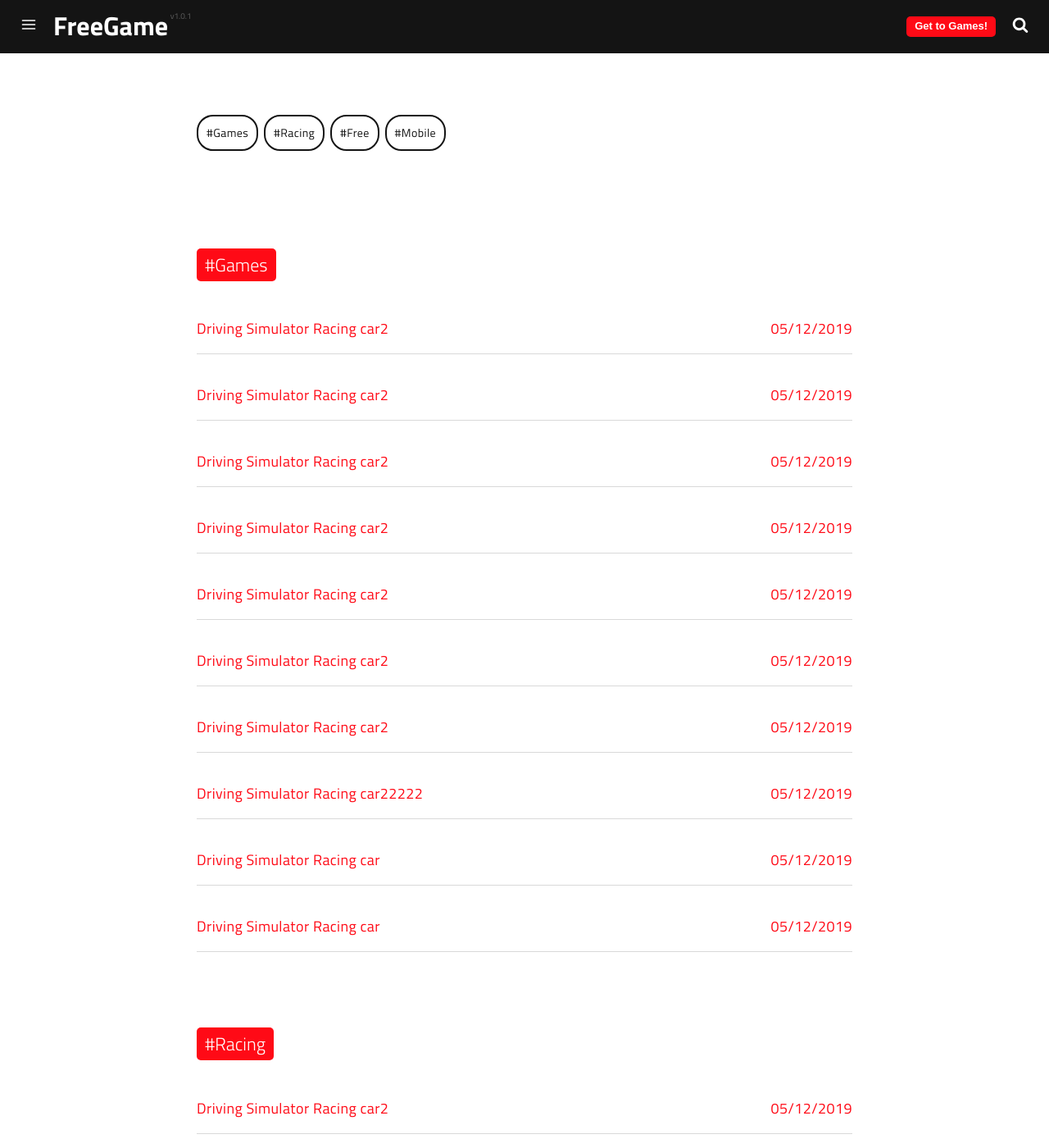
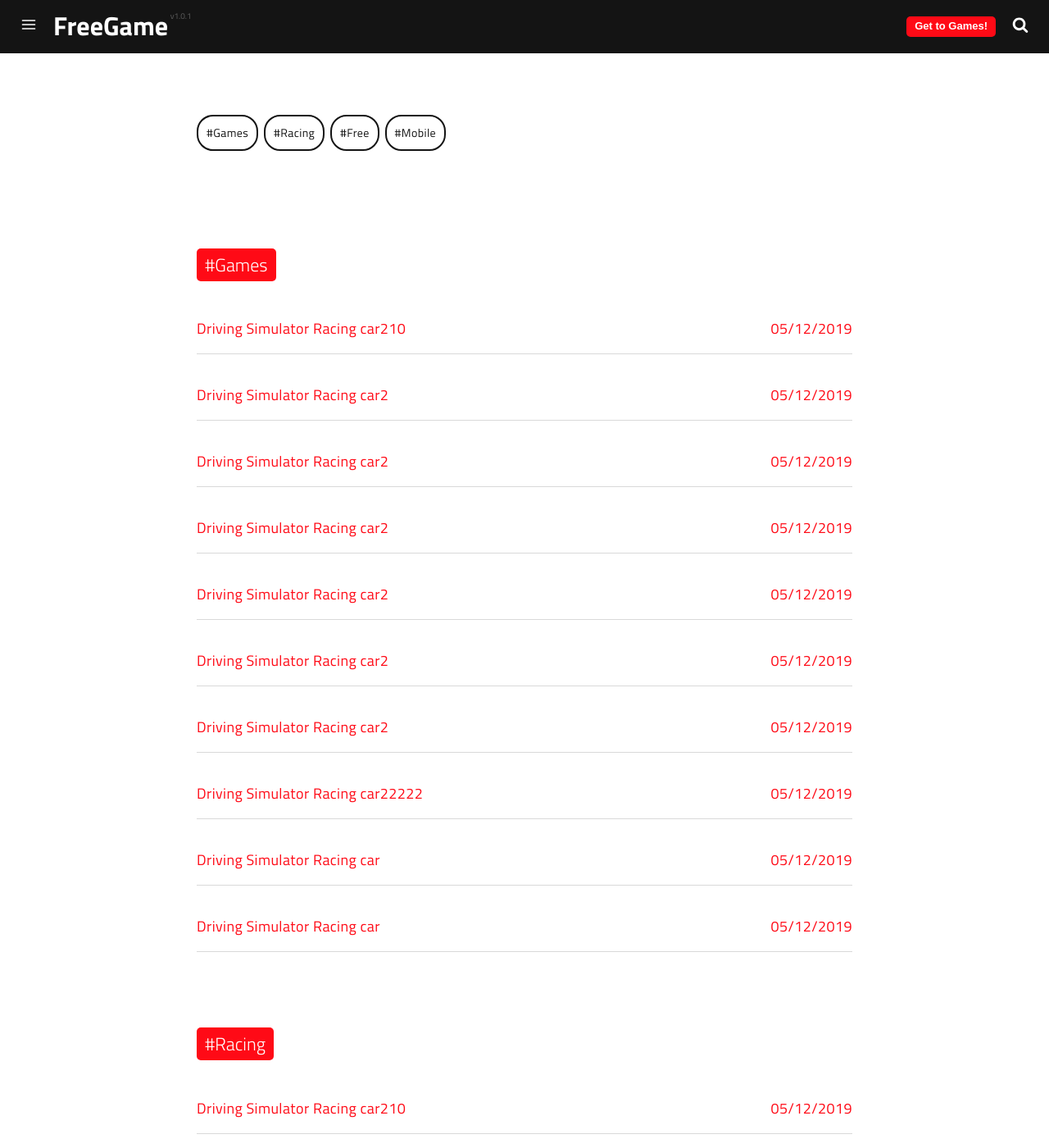
Before and after one commit to MyFreeGame/MyFreeGame.github.io, a Jekyll site: the page built from tags.html, in a window 1280 px wide and 1400 px high. Shown: the whole window at 82% size. Built offline with Jekyll 4.4.1, drawn with Linux system fonts in a browser that asks for light colours; a script that is not in the unit is left out; some of the changed text lies outside the part shown.

Commit message:
Update 2010-02-02-far-far-away-behind-the-word-mountains10.md

```diff
--- a/_posts/2010-02-02-far-far-away-behind-the-word-mountains10.md
+++ b/_posts/2010-02-02-far-far-away-behind-the-word-mountains10.md
@@ -1,13 +1,13 @@
 ---
 date: 2019-05-12T19:12:18.000Z
 layout: post
-title: Driving Simulator Racing car2
+title: Driving Simulator Racing car210
 subtitle: 'Racing car game! Attractive and satisfying traffic escape experience!'
 description: >-
   Racing car game! Attractive and satisfying traffic escape experience!
 image: /assets/img/uploads/sleek.jpg
 optimized_image: >-
-  https://game123.co/assets/img/uploads/game01install2.webp
+  https://game123.co/assets/img/uploads/game01install3.png
 category: racing game
 tags:
   - Games
```
